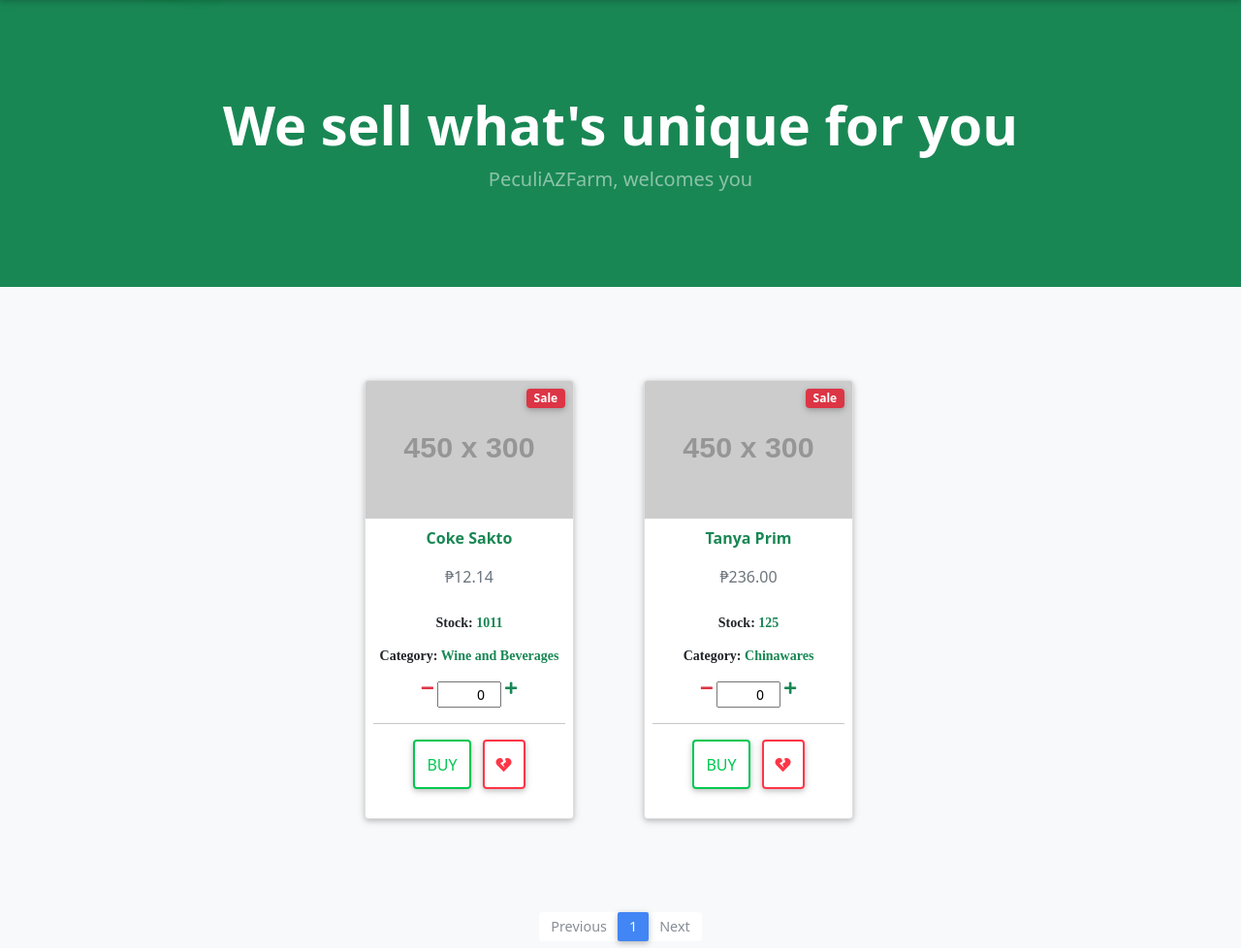
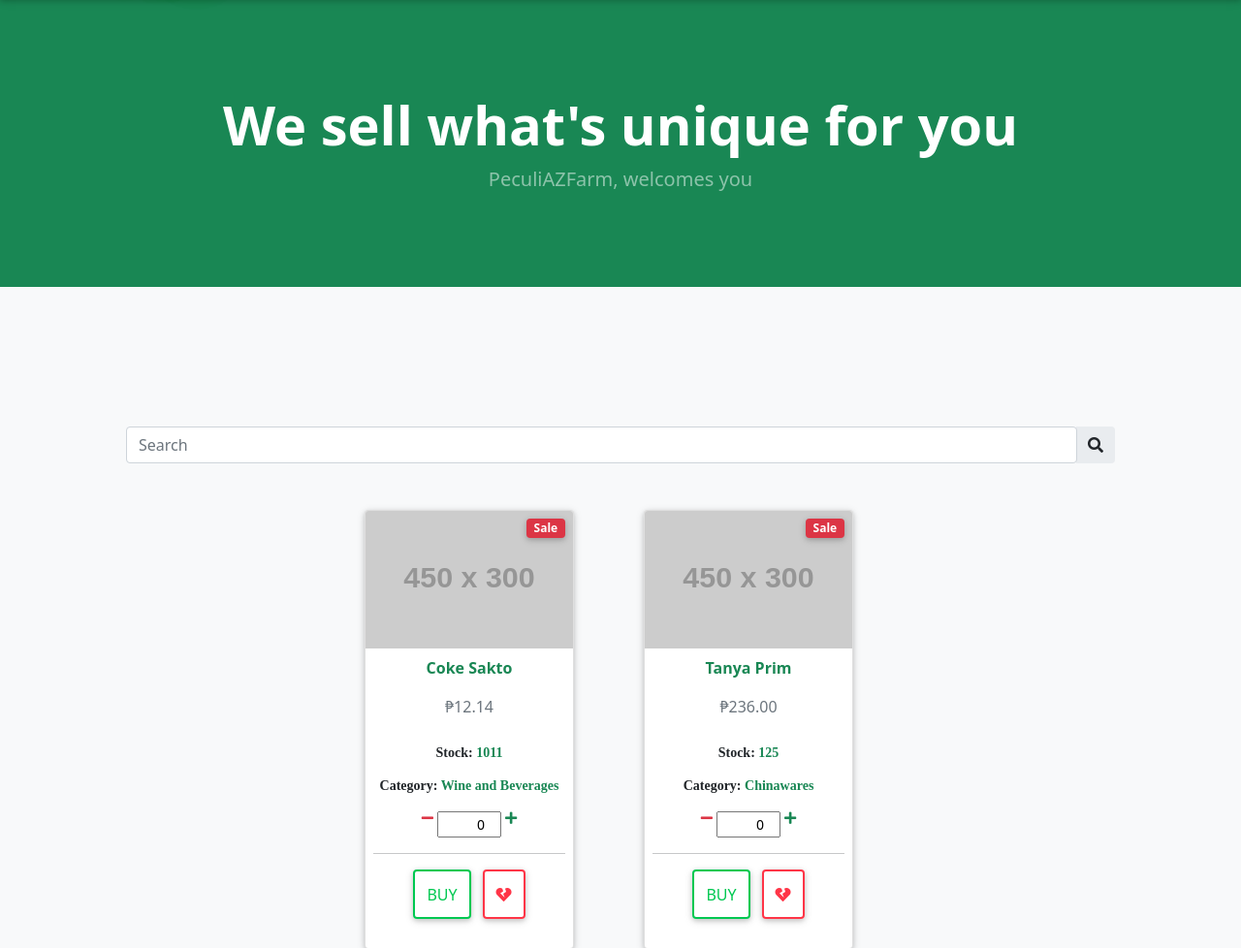
Before and after one commit to chainuser1/my_ml_django_site, a Django app: page /plemba/home/ in a window 1280 px wide. Shown: the part 80-1058 px from the top of the page at 97% size. Run offline with Django 3.2, Linux system fonts and the light colour scheme; a user stored in the database is signed in; data comes from the database, SQL or seed files in the repository; grey boxes labelled with a size stand in for pictures from a placeholder-image service; parts of the project's set-up code (start-up, migrations or seed data) failed here and were passed over; some libraries are stand-ins or nearby versions; some web fonts are replaced.

Commit message:
Add Search to Customers HOme

```diff
--- a/customers_site/templates/customers_site/home.html
+++ b/customers_site/templates/customers_site/home.html
@@ -6,6 +6,13 @@
         <section class="py-5">
             <div class="container px-4 px-lg-5 mt-5">
                 <div class="row gx-4 gx-lg-5 row-cols-2 row-cols-md-3 row-cols-xl-4 justify-content-center">
+                    <div class="input-group rounded py-5">
+                        <input type="search" v-model="filter.keyword" class="form-control rounded" placeholder="Search" aria-label="Search"
+                          aria-describedby="search-addon" />
+                        <span class="input-group-text border-0" id="search-addon">
+                          <i class="fas fa-search"></i>
+                        </span>
+                      </div>
                     <div class="col mb-5" v-for="product of paginateProducts" style="width: 18rem; padding-bottom: 3em;padding-right: 3em;">
                         <div class="card h-100" >
                             <!-- Sale badge-->
@@ -165,6 +172,7 @@
                 },
 
                 filter:{
+                    keyword:'',
                     name:''
                 },
 
@@ -202,11 +210,23 @@
                 isLastPage(){
                     return this.currentPage === this.pages;
                 },
+                filteredProducts(){
+                    let products = this.products
+                    if(this.filter.keyword.length>0){
+                        let regxp = new RegExp(this.filter.keyword,'i')
+                        products =  products.filter(e =>
+                            e.name.match(regxp))
+
+                    }
+                    return products
+                },
+
+
                 paginateProducts(){
                     let start = (this.currentPage - 1) * this.perPage
                     ,end = this.currentPage * this.perPage
 
-                    return this.products.slice(start, end)
+                    return this.filteredProducts.slice(start, end)
                 },
 
             },
```
